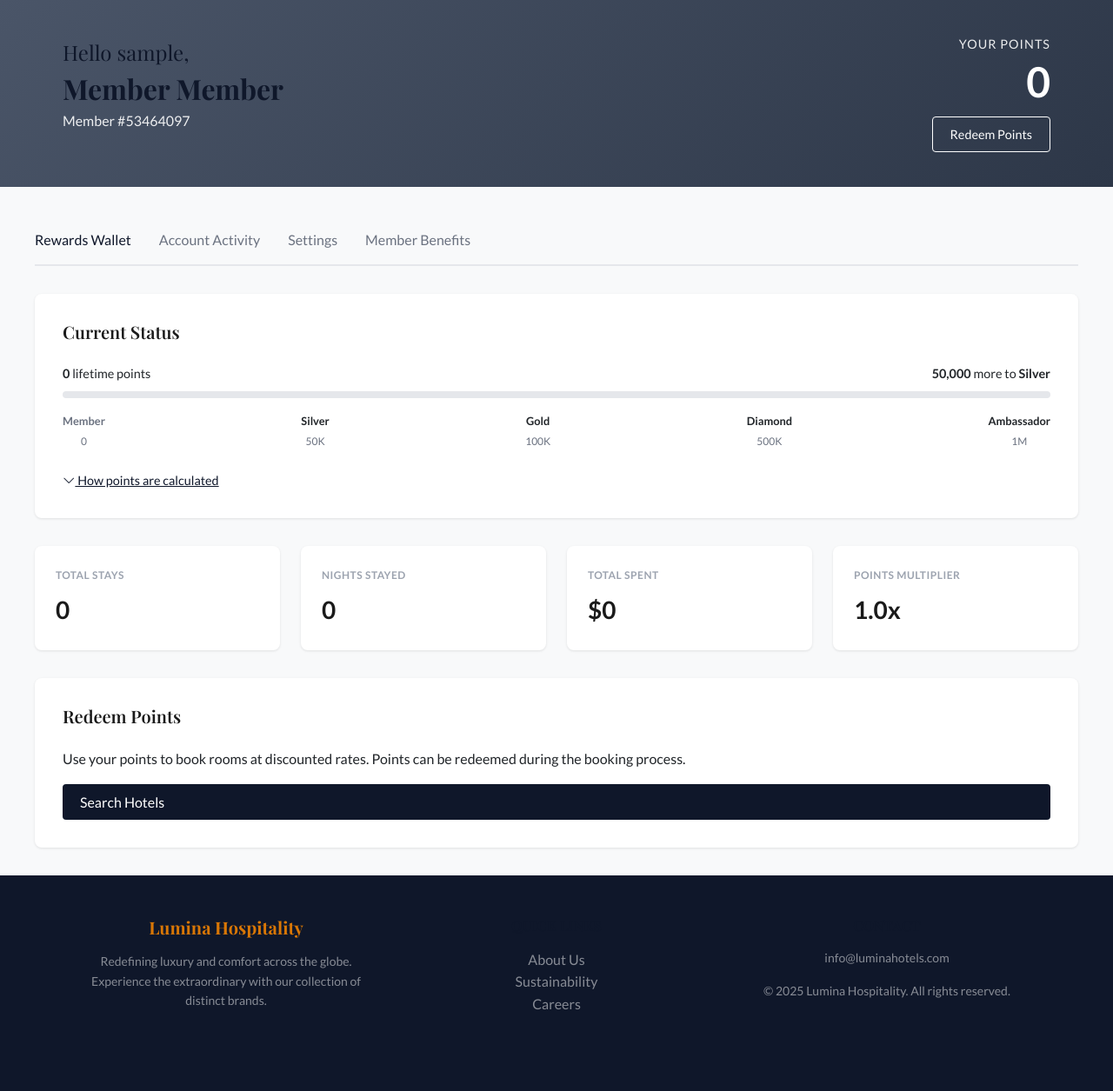
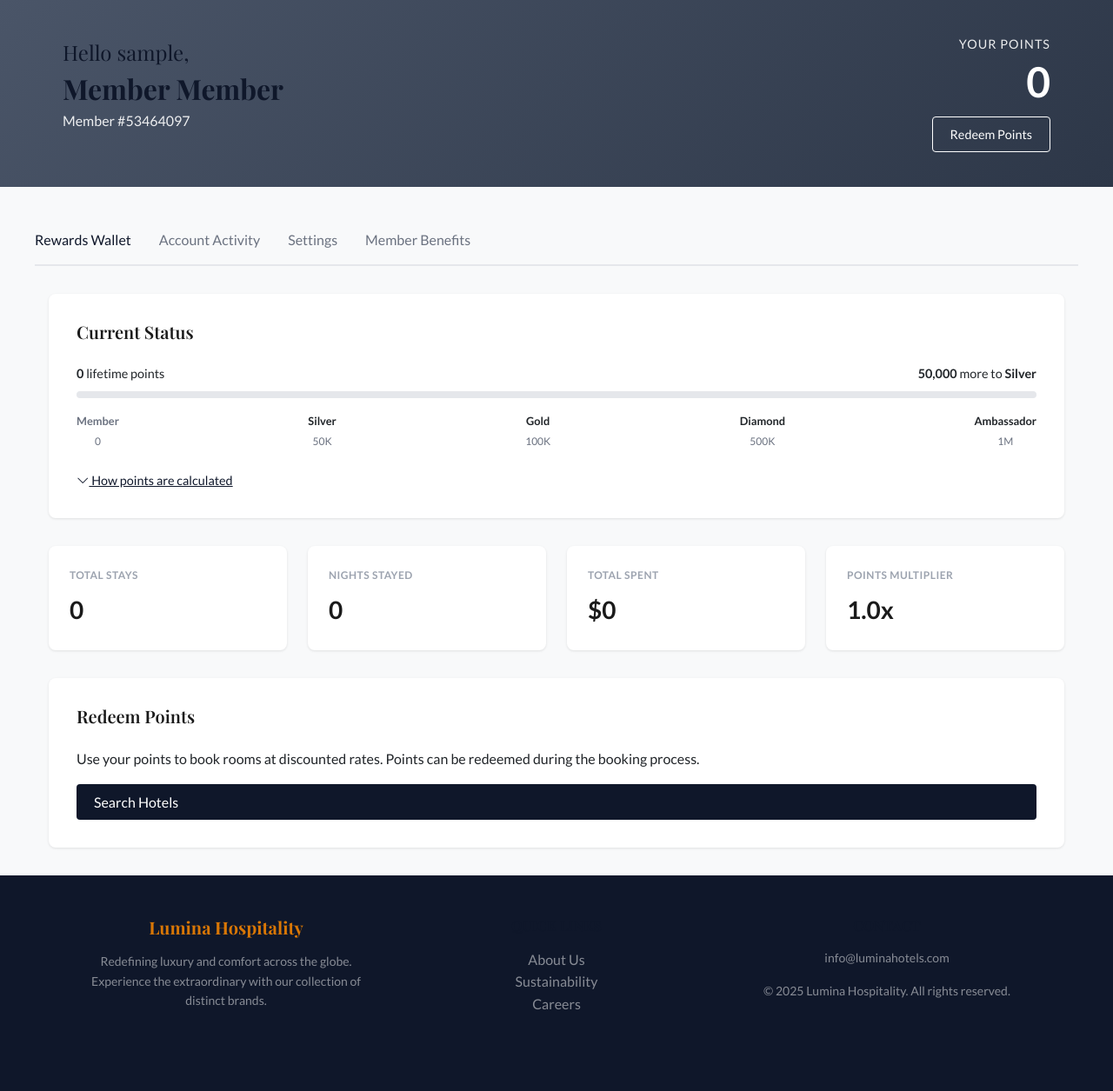
Before and after one commit to Jiacheeng-Li/hotel, a Flask app: page /account in a window 1280 px wide. Shown: the part 105-1360 px from the top of the page at 87% size. Run offline with Flask 3, Linux system fonts and the light colour scheme; the visitor is signed in with stand-in values (Sample User, id 1); data comes from the database, SQL or seed files in the repository; data that the repository does not hold is empty.

Commit message:
Add padding to account-container for consistent spacing

```diff
--- a/hotelweb/templates/main/account.html
+++ b/hotelweb/templates/main/account.html
@@ -117,6 +117,7 @@
     .account-container {
         max-width: 1200px;
         margin: 0 auto;
+        padding: 0 1rem;
     }
 
     .tab-content {
```
